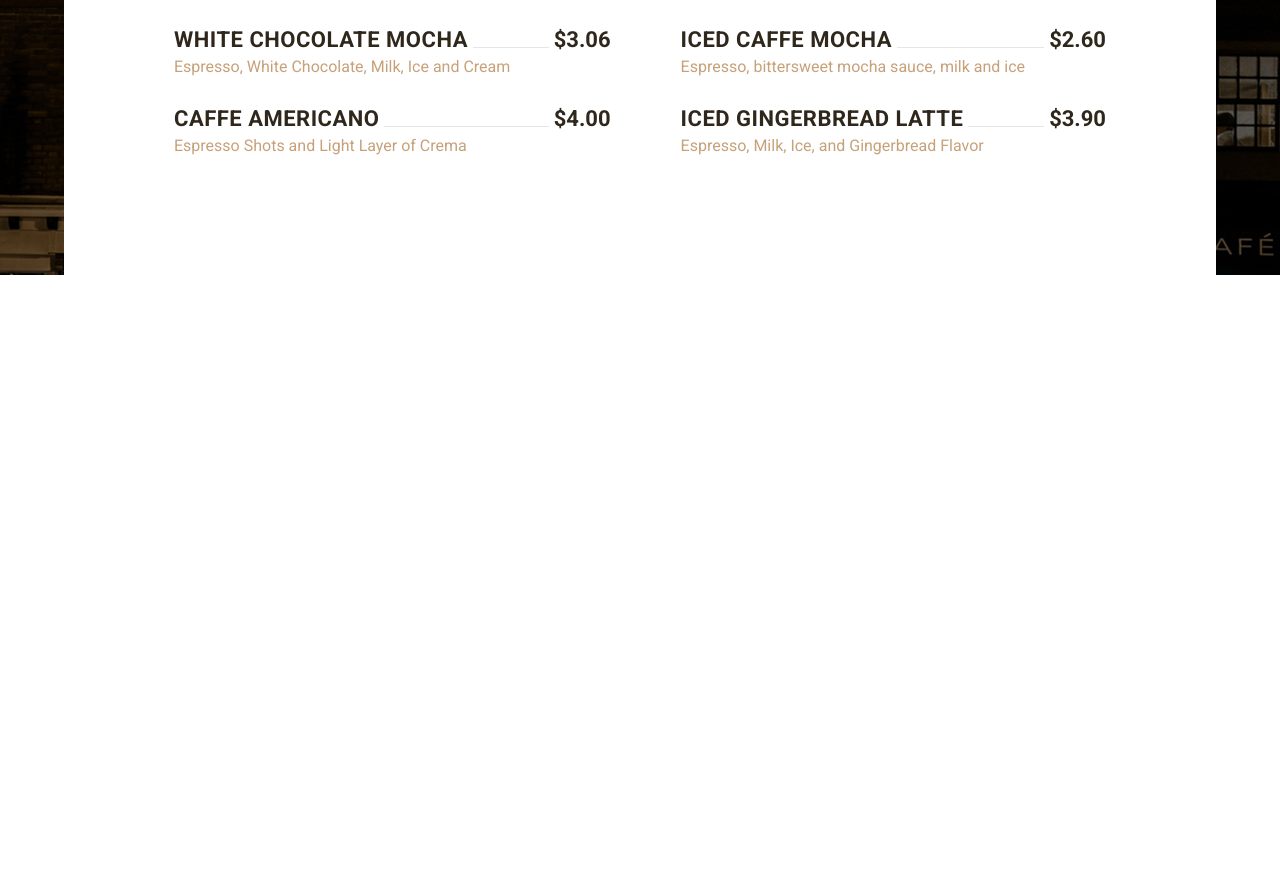
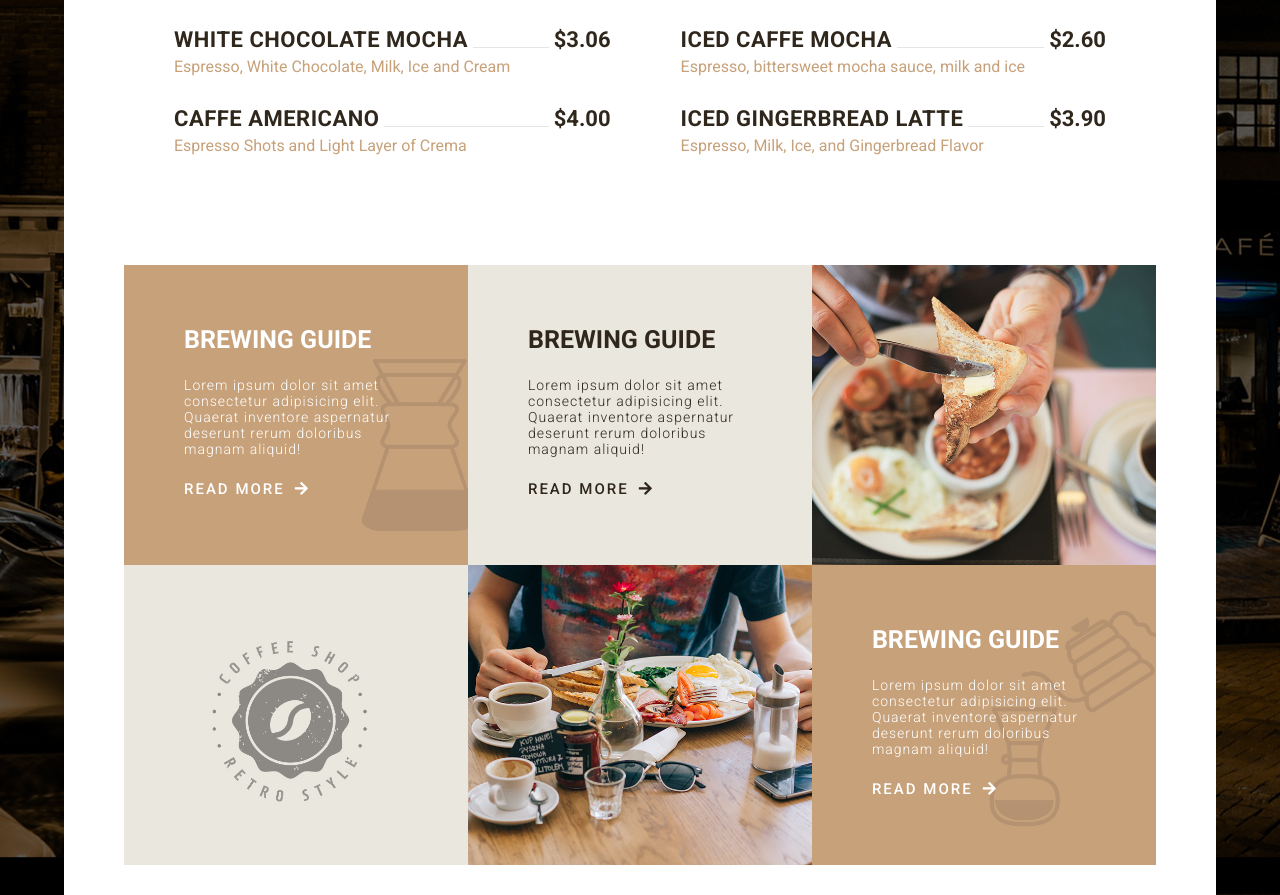
Before and after one commit to hades42/BaristaPro, a website built with webpack: page src/html/index.html in a window 1280 px wide. Shown: the part 2738-3633 px from the top of the page. Before the commit the page ends 3013 px from the top, so only its background shows below. Built offline with nearby package versions, Linux system fonts and the light colour scheme.

Commit message:
finishing the guide section

```diff
--- a/src/html/index.html
+++ b/src/html/index.html
@@ -685,6 +685,54 @@
             </ul>
           </div>
         </div>
+
+        <!-- Guide section -->
+        <div class="guide">
+          <div class="guide__grid">
+            <div class="guide__grid-1 padd-6">
+              <h1 class="guide__grid--title">Brewing guide</h1>
+              <p class="guide__grid--des">
+                Lorem ipsum dolor sit amet consectetur adipisicing elit. Quaerat
+                inventore aspernatur deserunt rerum doloribus magnam aliquid!
+              </p>
+              <a href="#" class="guide__grid-btn">
+                <h2>read more</h2>
+                <div class="guide__grid-btn__arrow">
+                  <i class="fas fa-arrow-right"></i>
+                </div>
+              </a>
+            </div>
+            <div class="guide__grid-2 padd-6">
+              <h1 class="guide__grid--title">Brewing guide</h1>
+              <p class="guide__grid--des">
+                Lorem ipsum dolor sit amet consectetur adipisicing elit. Quaerat
+                inventore aspernatur deserunt rerum doloribus magnam aliquid!
+              </p>
+              <a href="#" class="guide__grid-btn">
+                <h2>read more</h2>
+                <div class="guide__grid-btn__arrow">
+                  <i class="fas fa-arrow-right"></i>
+                </div>
+              </a>
+            </div>
+            <div class="guide__grid-3"></div>
+            <div class="guide__grid-4"></div>
+            <div class="guide__grid-5"></div>
+            <div class="guide__grid-6 padd-6">
+              <h1 class="guide__grid--title">Brewing guide</h1>
+              <p class="guide__grid--des">
+                Lorem ipsum dolor sit amet consectetur adipisicing elit. Quaerat
+                inventore aspernatur deserunt rerum doloribus magnam aliquid!
+              </p>
+              <a href="#" class="guide__grid-btn">
+                <h2>read more</h2>
+                <div class="guide__grid-btn__arrow">
+                  <i class="fas fa-arrow-right"></i>
+                </div>
+              </a>
+            </div>
+          </div>
+        </div>
       </div>
     </div>
   </body>
--- /dev/null
+++ b/src/scss/_guide.scss
@@ -0,0 +1,80 @@
+.guide {
+  background-color: #fff;
+  padding: 3rem 6rem;
+  &__grid {
+    display: grid;
+    grid-template-columns: repeat(3, 33.33%);
+    grid-template-rows: repeat(2, 30rem);
+
+    &--title {
+      font-size: 2.5rem;
+      text-transform: uppercase;
+      margin-bottom: 2.3rem;
+    }
+
+    &--des {
+      font-size: 1.4rem;
+      letter-spacing: 0.1rem;
+      font-weight: 300;
+      margin-bottom: 2.3rem;
+    }
+
+    &-btn {
+      display: flex;
+      align-items: center;
+      h2 {
+        font-size: 1.5rem;
+        text-transform: uppercase;
+        font-weight: 500;
+        letter-spacing: 0.2rem;
+      }
+
+      &:hover {
+        .guide__grid-btn__arrow {
+          transform: translateX(0.5rem);
+        }
+      }
+
+      &__arrow {
+        font-size: 1.5rem;
+        margin-left: 1rem;
+        transition: all 0.1s cubic-bezier(0.6, -0.28, 0.735, 0.045);
+      }
+    }
+    &-1 {
+      background: url(../assets/home-8-image-1.jpg) no-repeat center center;
+      background-size: cover;
+      color: #fff;
+      a {
+        color: #fff;
+      }
+    }
+    &-2 {
+      background-color: #eae7de;
+      color: $black;
+      a {
+        color: $black;
+      }
+    }
+    &-3 {
+      background: url(../assets/home-8-image-2.jpg) no-repeat center center;
+      background-size: cover;
+    }
+    &-4 {
+      background: url(../assets/home-8-image-3.jpg) no-repeat center center;
+      background-size: cover;
+    }
+    &-5 {
+      background: url(../assets/home-8-image-4.jpg) no-repeat center center;
+      background-size: cover;
+    }
+    &-6 {
+      background: url(../assets/home-8-image-5.jpg) no-repeat center center;
+      background-size: cover;
+      color: #fff;
+      a {
+        color: #fff;
+      }
+    }
+  }
+}
--- a/src/scss/_menu.scss
+++ b/src/scss/_menu.scss
@@ -1,6 +1,6 @@
 .menu {
   background-color: #fff;
-  padding: 9rem 11rem;
+  padding: 9rem 11rem 5rem 11rem;
   &__intro {
     text-align: center;
 
--- a/src/scss/_variables.scss
+++ b/src/scss/_variables.scss
@@ -1,3 +1,7 @@
 $base-color: #c7a17a;
 $black: #30271c;
 $grey: #666;
+
+.padd-6 {
+  padding: 6rem;
+}
--- a/src/scss/main.scss
+++ b/src/scss/main.scss
@@ -7,3 +7,4 @@
 @import "./category";
 @import "./images";
 @import "./menu";
+@import "./guide";
```
